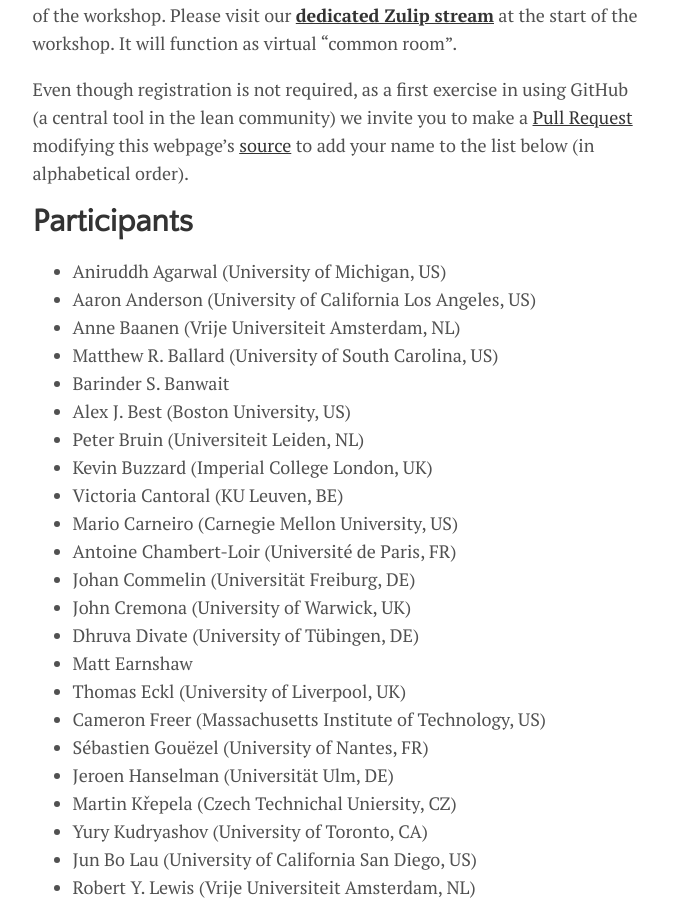
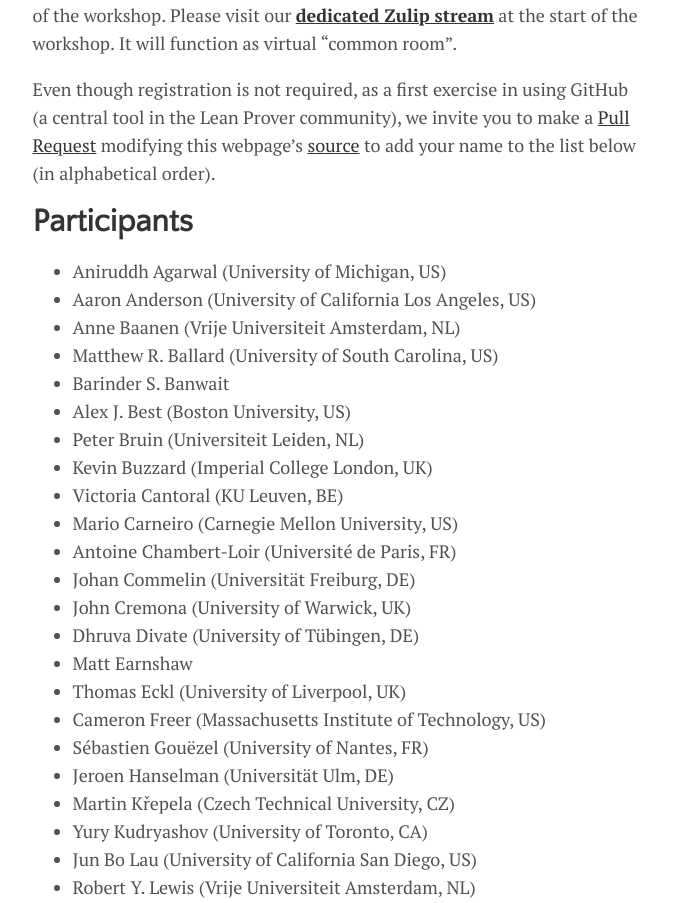
Before and after one commit to leanprover-community/lftcm2020, a Jekyll site: the page built from docs/participants.md, in a window 1280 px wide. Shown: the part 247-1150 px from the top of the page, without its empty margins (300-974 px from the left). Built offline with Jekyll 4.4.1, drawn with Linux system fonts in a browser that asks for light colours.

Commit message:
fix typos

```diff
--- a/docs/participants.md
+++ b/docs/participants.md
@@ -15,7 +15,7 @@
 It will function as virtual “common room”.
 
 Even though registration is not required,
-as a first exercise in using GitHub (a central tool in the lean community)
+as a first exercise in using GitHub (a central tool in the Lean Prover community),
 we invite you to make a
 [Pull Request](https://help.github.com/en/github/collaborating-with-issues-and-pull-requests/about-pull-requests)
 modifying this webpage's
@@ -43,7 +43,7 @@
 * Cameron Freer (Massachusetts Institute of Technology, US)
 * Sébastien Gouëzel (University of Nantes, FR)
 * Jeroen Hanselman (Universität Ulm, DE)
-* Martin Křepela (Czech Technichal Uniersity, CZ)
+* Martin Křepela (Czech Technical University, CZ)
 * Yury Kudryashov (University of Toronto, CA)
 * Jun Bo Lau (University of California San Diego, US)
 * Robert Y. Lewis (Vrije Universiteit Amsterdam, NL)
```
